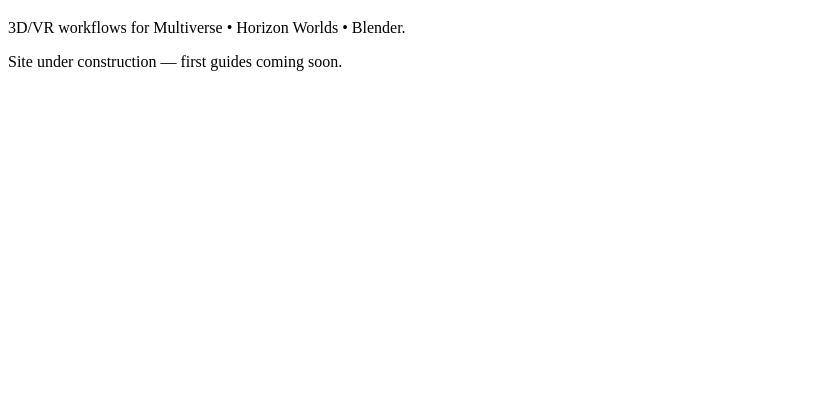
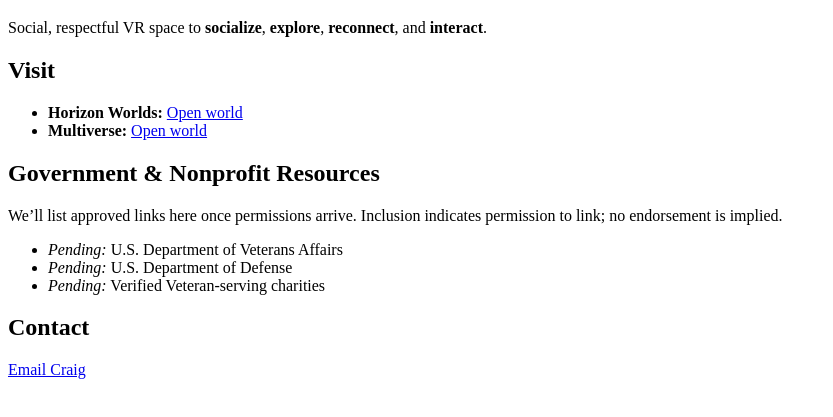
Before and after one commit to BalzBack/Veterans-Legacy-Project, a plain HTML site: page index.html in a window 1280 px wide. Shown: the part 61-478 px from the top of the page, without its empty margins (0-833 px from the left). Drawn offline with Linux system fonts and the light colour scheme.

Commit message:
Update index.html

```diff
--- a/index.html
+++ b/index.html
@@ -9,8 +9,37 @@
   <link rel="icon" href="assets/logo.svg" type="image/svg+xml">
 </head>
 <body>
-  <h1>Veterans Legacy Project</h1>
-  <p>3D/VR workflows for Multiverse • Horizon Worlds • Blender.</p>
-  <p>Site under construction — first guides coming soon.</p>
+  <header>
+    <h1>Veterans Legacy Project</h1>
+    <p>Social, respectful VR space to <strong>socialize</strong>, <strong>explore</strong>, <strong>reconnect</strong>, and <strong>interact</strong>.</p>
+  </header>
+
+  <main>
+    <section id="visit">
+      <h2>Visit</h2>
+      <ul>
+        <!-- Replace TBDs when you have the real links -->
+        <li><strong>Horizon Worlds:</strong> <a href="https://www.oculus.com/horizon-worlds/TBD" target="_blank" rel="noopener">Open world</a></li>
+        <li><strong>Multiverse:</strong> <a href="https://multiverse.place/TBD" target="_blank" rel="noopener">Open world</a></li>
+      </ul>
+    </section>
+
+    <section id="resources">
+      <h2>Government & Nonprofit Resources</h2>
+      <p>We’ll list approved links here once permissions arrive. Inclusion indicates permission to link; no endorsement is implied.</p>
+      <ul>
+        <li><em>Pending:</em> U.S. Department of Veterans Affairs</li>
+        <li><em>Pending:</em> U.S. Department of Defense</li>
+        <li><em>Pending:</em> Verified Veteran-serving charities</li>
+      </ul>
+    </section>
+
+    <section id="contact">
+      <h2>Contact</h2>
+      <!-- TODO: swap in your real email -->
+      <p><a href="mailto:your.email@example.com">Email Craig</a></p>
+    </section>
+  </main>
 </body>
+
 </html>
```
